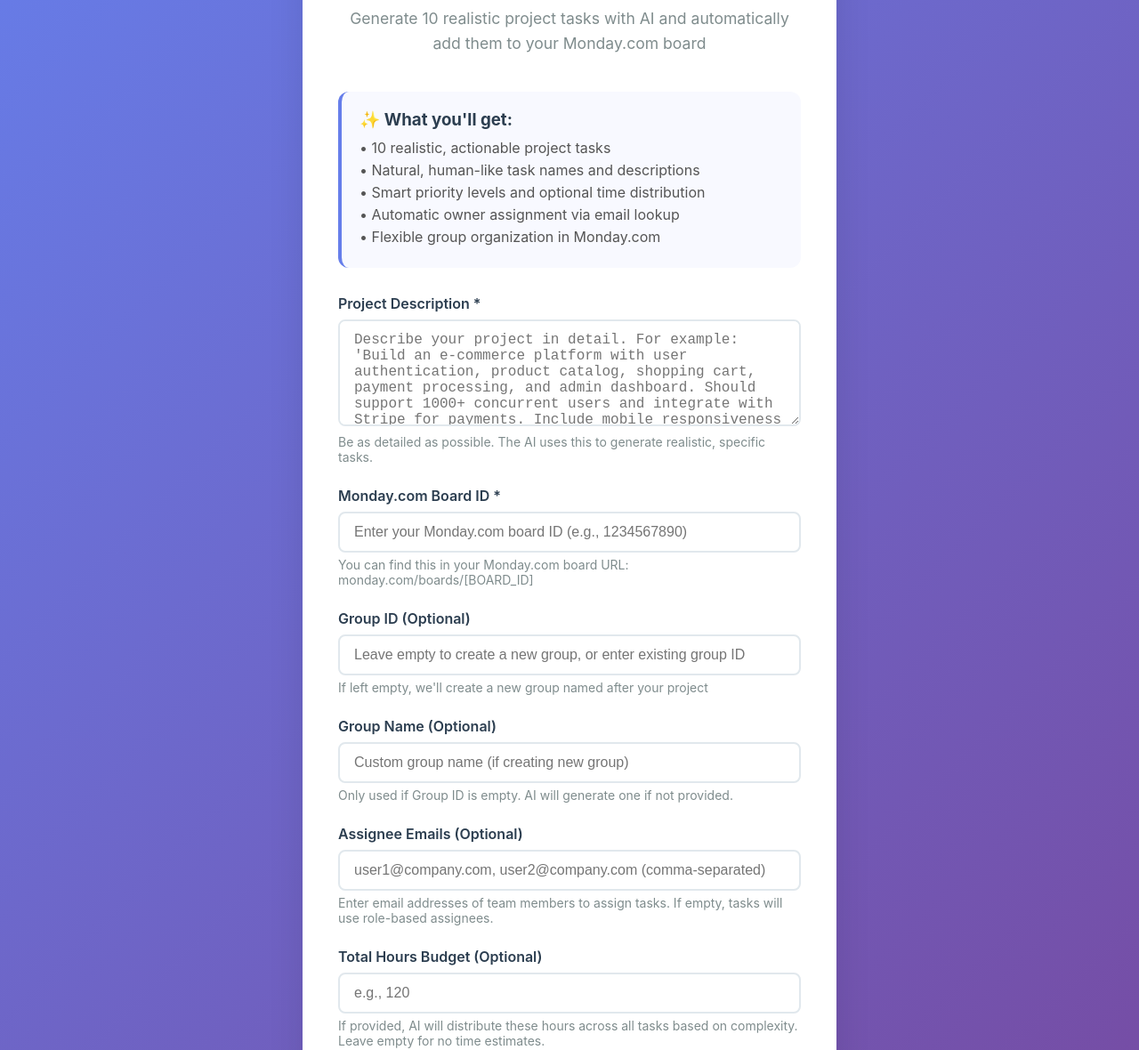
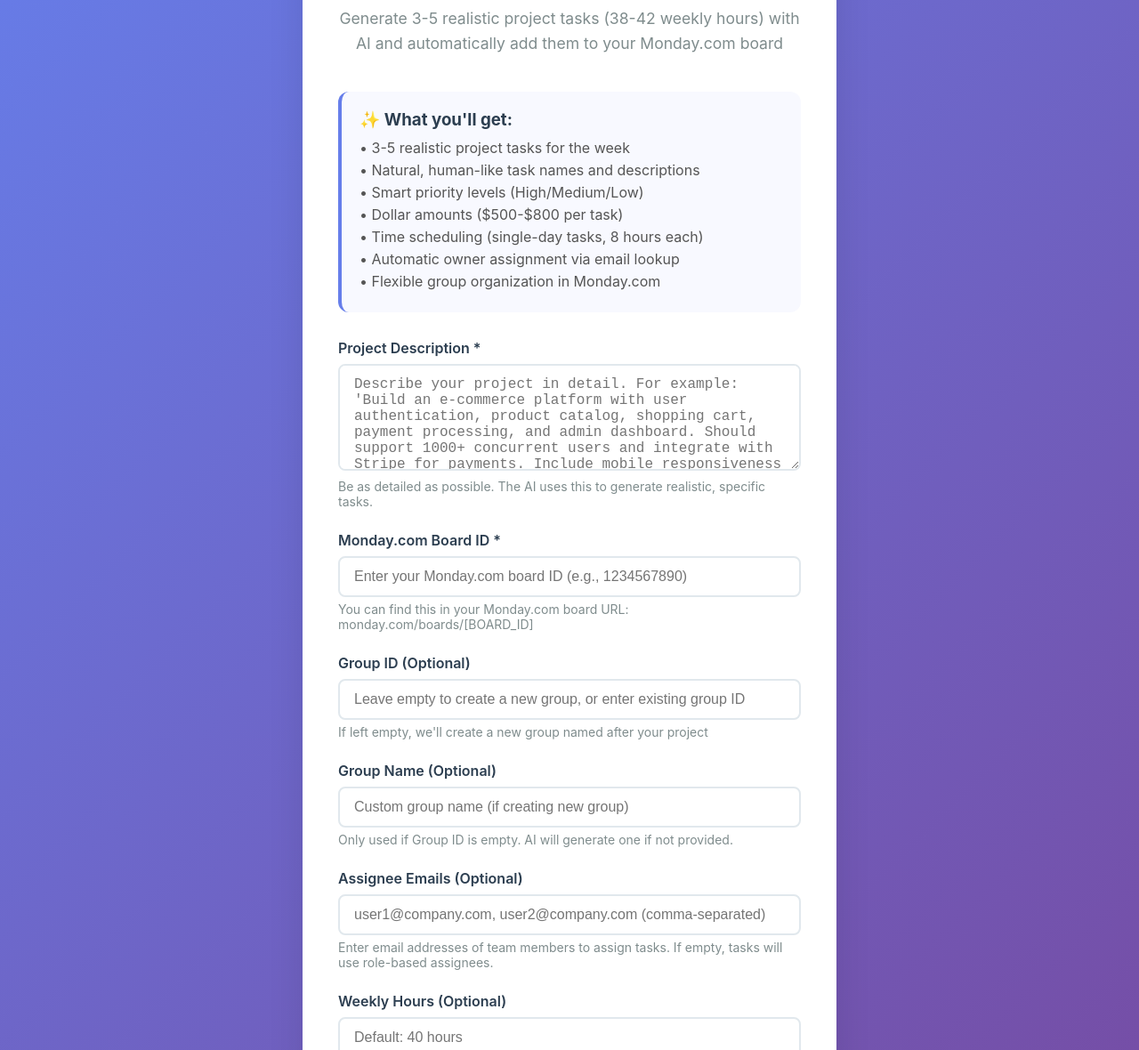
Before and after one commit to nick-the-dev/crm-magic, a plain HTML site: page index.html in a window 1280 px wide. Shown: the part 161-1341 px from the top of the page at 89% size. Drawn offline with Linux system fonts and the light colour scheme.

Commit message:
fix: Update webhook form to match actual input expectations
- Changed totalHours to weeklyHours to match webhook validation
- Updated form validation (20-60 hours range, default 40)
- Updated UI text to reflect actual task generation (3-5 tasks, not 10)
- Added documentation for form maintenance process in CLAUDE.md
- Added weeklyHours to test commands in documentation

Closes #2

```diff
--- a/index.html
+++ b/index.html
@@ -206,15 +206,17 @@
     <div class="container">
         <div class="header">
             <h1>🚀 Monday.com Tasks Generator</h1>
-            <p>Generate 10 realistic project tasks with AI and automatically add them to your Monday.com board</p>
+            <p>Generate 3-5 realistic project tasks (38-42 weekly hours) with AI and automatically add them to your Monday.com board</p>
         </div>
 
         <div class="benefits">
             <h3>✨ What you'll get:</h3>
             <ul>
-                <li>• 10 realistic, actionable project tasks</li>
+                <li>• 3-5 realistic project tasks for the week</li>
                 <li>• Natural, human-like task names and descriptions</li>
-                <li>• Smart priority levels and optional time distribution</li>
+                <li>• Smart priority levels (High/Medium/Low)</li>
+                <li>• Dollar amounts ($500-$800 per task)</li>
+                <li>• Time scheduling (single-day tasks, 8 hours each)</li>
                 <li>• Automatic owner assignment via email lookup</li>
                 <li>• Flexible group organization in Monday.com</li>
             </ul>
@@ -279,16 +281,17 @@
             </div>
 
             <div class="form-group">
-                <label for="totalHours">Total Hours Budget (Optional)</label>
+                <label for="weeklyHours">Weekly Hours (Optional)</label>
                 <input
                     type="number"
-                    id="totalHours"
-                    name="totalHours"
-                    placeholder="e.g., 120"
-                    min="10"
+                    id="weeklyHours"
+                    name="weeklyHours"
+                    placeholder="Default: 40 hours"
+                    min="20"
+                    max="60"
                     step="1"
                 />
-                <small>If provided, AI will distribute these hours across all tasks based on complexity. Leave empty for no time estimates.</small>
+                <small>Total weekly hours (20-60). Tasks will be generated to match this budget. Defaults to 40 hours if not specified.</small>
             </div>
 
             <button type="submit" class="submit-btn" id="submitBtn">
@@ -322,7 +325,7 @@
                 groupId: document.getElementById('groupId').value || null,
                 groupName: document.getElementById('groupName').value || null,
                 assigneeEmails: document.getElementById('assigneeEmails').value || null,
-                totalHours: document.getElementById('totalHours').value ? parseFloat(document.getElementById('totalHours').value) : null
+                weeklyHours: document.getElementById('weeklyHours').value ? parseFloat(document.getElementById('weeklyHours').value) : null
             };
 
             // Validate
```
Also changed, not shown: CLAUDE.md (+25 -2 lines).
